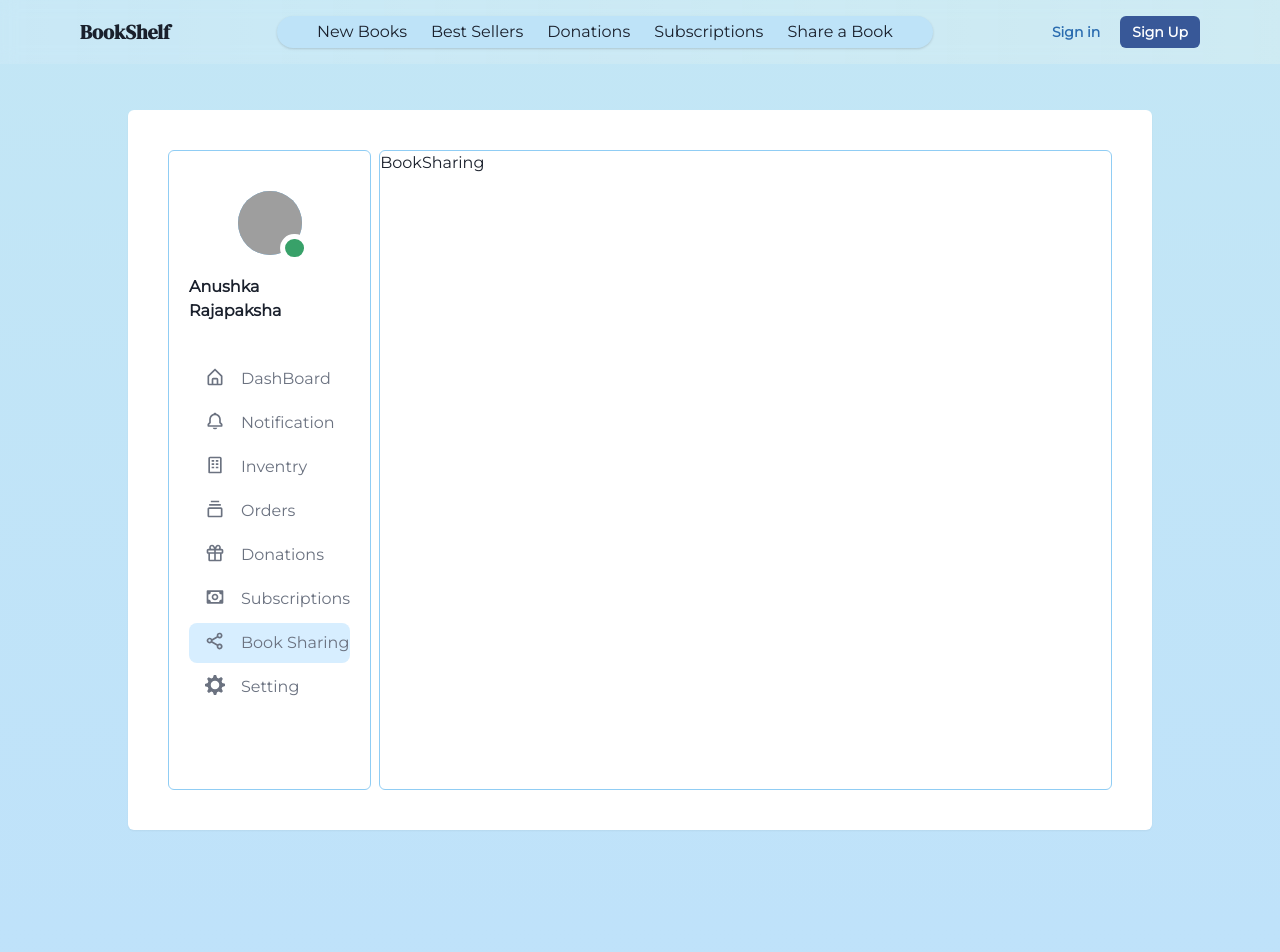
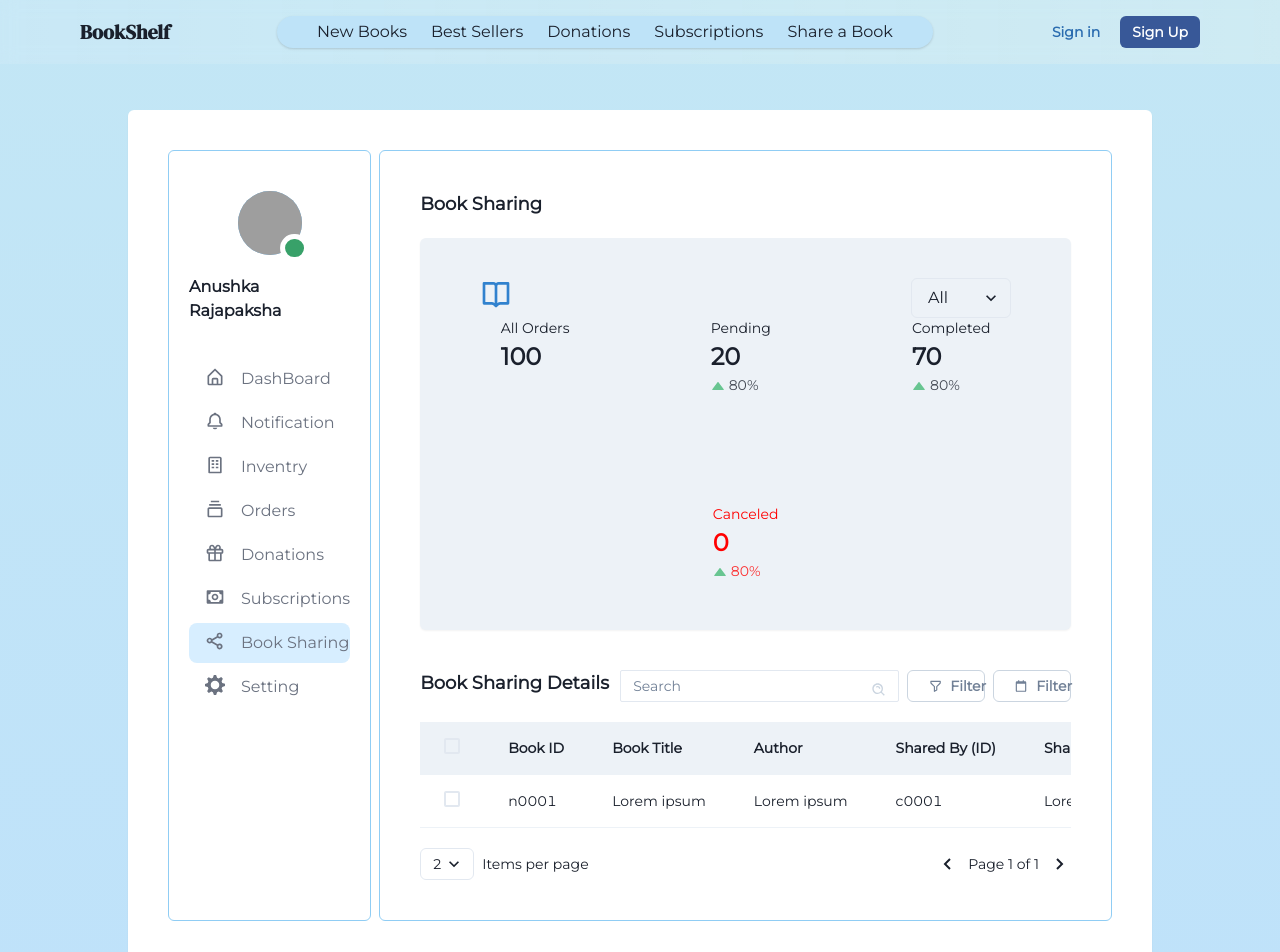
Before and after one commit to TharinduEpaz/bookshelf, a React (Vite) app in the folder bookshelf/: page /moderator/booksharing in a window 1280 px wide. Shown: the top 952 px of the page. Built offline with nearby package versions, Linux system fonts and the light colour scheme; grey boxes are pictures that could not be loaded.

Commit message:
add book sharing UI

```diff
--- a/bookshelf/src/App.jsx
+++ b/bookshelf/src/App.jsx
@@ -18,7 +18,7 @@ import {UserProvider} from './context/userContext';
 // Import Moderator Pages
 import Dashboard from "./pages/Moderator/M_Dashboard";
 import Notifications from "./pages/Moderator/M_Notifications";
-import Inventry from "./pages/Moderator/Inventry";
+import Inventry from "./pages/Moderator/M_Inventry";
 import Shop_M from "./pages/Moderator/M_Shop";
 import Orders from "./pages/Moderator/M_Orders";
 import Donations from "./pages/Moderator/M_Donations";
--- /dev/null
+++ b/bookshelf/src/components/Moderator/Filters/BookSharingFilter.jsx
@@ -0,0 +1,50 @@
+import React from "react";
+import {
+  Button,
+  Text,
+  Menu,
+  MenuButton,
+  MenuList,
+  Stack,
+  FormControl,
+  FormLabel,
+  Checkbox
+} from "@chakra-ui/react";
+
+import { BiFilterAlt } from "react-icons/bi";
+
+export default function BookSharingFilter() {
+  return (
+    <Menu>
+      <MenuButton
+        as={Button}
+        leftIcon={<BiFilterAlt />}
+        color={"gray.500"}
+        borderColor={"gray.300"}
+        variant="outline"
+        pl={5}
+        pr={5}
+        size={"sm"}
+      >
+        Filter
+      </MenuButton>
+      <MenuList p={5} w={"350px"}>
+        <Text fontSize={"lg"} fontWeight={"semibold"} pb={5}>
+          Filter
+        </Text>
+        <Stack>
+          <FormControl>
+            <FormLabel>Status</FormLabel>
+            <Stack pl={5}>
+              <Checkbox>Active</Checkbox>
+              <Checkbox>Revoked</Checkbox>
+            </Stack>
+          </FormControl>
+          <Button colorScheme="blue" borderRadius={10}>
+            Filter
+          </Button>
+        </Stack>
+      </MenuList>
+    </Menu>
+  );
+}
--- a/bookshelf/src/components/Moderator/ImageUploader.jsx
+++ b/bookshelf/src/components/Moderator/ImageUploader.jsx
@@ -6,15 +6,21 @@ import {
   HStack,
   Box,
   Spacer,
-  Center,
 } from "@chakra-ui/react";
 
 import { MdCloudUpload, MdDelete } from "react-icons/md";
 import { AiFillFileImage } from "react-icons/ai";
 
-export default function ImageUploader() {
-  const [image, setImage] = useState(null);
+export default function ImageUploader({ onImageUpload }) {
+  const [selectedImage, setSelectedImage] = useState(null);
   const [fileName, setFileName] = useState("No Selected file");
+
+  const handleImageUpload = (e) => {
+    setSelectedImage(URL.createObjectURL(e.target.files[0]));
+    setFileName(e.target.files[0].name);
+    onImageUpload(e.target.files[0]);
+  };
+
   return (
     <>
       <FormControl
@@ -34,15 +40,10 @@ export default function ImageUploader() {
           accept="image/*"
           className="input-field"
           hidden
-          onChange={({ target: { files } }) => {
-            files[0] && setFileName(files[0].name);
-            if (files) {
-              setImage(URL.createObjectURL(files[0]));
-            }
-          }}
+          onChange={handleImageUpload}
         />
-        {image ? (
-          <img src={image} height={150} width={150} alt={fileName} />
+        {selectedImage ? (
+          <img src={selectedImage} style={{maxHeight:280}} alt={fileName} />
         ) : (
           <>
             <MdCloudUpload color="#1475cf" size={60} />
@@ -52,6 +53,7 @@ export default function ImageUploader() {
             </Text>
           </>
         )}
+
       </FormControl>
       <HStack bgColor={"gray.300"} p={2} borderRadius={5}>
         <AiFillFileImage color="#1475cf" />
@@ -62,7 +64,7 @@ export default function ImageUploader() {
             cursor={"pointer"}
             onClick={() => {
               setFileName("No Selected file");
-              setImage(null);
+              setSelectedImage(null);
             }}
           />
         </Box>
--- a/bookshelf/src/components/Moderator/SearchPanel.jsx
+++ b/bookshelf/src/components/Moderator/SearchPanel.jsx
@@ -17,6 +17,7 @@ import OrganizationsFilter from "./Filters/OrganizationsFilter";
 import DonationsFilter from "./Filters/DonationFilter";
 import InventoryFilter from "./Filters/InventoryFilter";
 import OrdersFilter from "./Filters/OrdersFilter";
+import BookSharingFilter from "./Filters/BookSharingFilter";
 
 
 
@@ -41,6 +42,7 @@ export default function SearchPanel({name, filter}) {
           {filter === "orders" && <OrdersFilter />}
           {filter === "organizations" && <OrganizationsFilter />}
           {filter === "donations" && <DonationsFilter />}
+          {filter === "book_sharing" && <BookSharingFilter />}
           <DateFilter /> {/*  Date Filter */}
         </Flex>
       </Flex>
--- a/bookshelf/src/pages/Moderator/M_AddNewBook.jsx
+++ b/bookshelf/src/pages/Moderator/M_AddNewBook.jsx
@@ -1,4 +1,4 @@
-import React from "react";
+import React, { useState } from "react";
 import {
   Box,
   Button,
@@ -11,21 +11,15 @@ import {
   FormLabel,
   NumberInput,
   NumberInputField,
-  NumberInputStepper,
-  NumberIncrementStepper,
-  NumberDecrementStepper,
   Textarea,
   Stack,
   ButtonGroup,
-  RadioGroup,
-  Radio,
   CheckboxGroup,
   Checkbox,
 } from "@chakra-ui/react";
-import SideMenu from "../../components/Moderator/SIdeMenu";
 import ImageUploader from "../../components/Moderator/ImageUploader";
 
-export default function Inventry() {
+export default function AddNewBook() {
   const [value, setValue] = React.useState("1");
 
   const [bookName, setBookName] = React.useState("");
@@ -38,8 +32,10 @@ export default function Inventry() {
   const [sellingPrice, setSellingPrice] = React.useState("");
   const [quantityInStock, setQuantityInStock] = React.useState("1");
   const [description, setDescription] = React.useState("");
-  const [fileName, setFileName] = React.useState("");
+  // const [fileName, setFileName] = React.useState("");
   // const [coverImgURL, setCoverImgURL] = React.useState("");
+
+  const [image, setImage] = useState(null);
 
   //Check box
   const handleCheckboxChange = (value) => {
@@ -64,7 +60,8 @@ export default function Inventry() {
         sellingPrice,
         quantityInStock,
         description,
-        fileName,
+        image,
+        // fileName,
       };
       // const response = await fetch("http://localhost:3000/api/v1/books", {
       //   method: "POST",
@@ -113,12 +110,13 @@ export default function Inventry() {
 
                 <FormControl>
                   <FormLabel fontWeight={"semibold"}>ISBN</FormLabel>
-                  <Input
-                    type="int"
+                  <NumberInput>
+                    <NumberInputField
                       placeholder="ISBN of the Book"
                       value={isbn}
                       onChange={(e) => setIsbn(e.target.value)}
                     />
+                  </NumberInput>
                 </FormControl>
 
                 <FormControl>
@@ -183,12 +181,13 @@ export default function Inventry() {
                   <FormLabel fontWeight={"semibold"}>
                     Selling Price (Rs)
                   </FormLabel>
-                  <Input
-                    type="int"
+                  <NumberInput>
+                    <NumberInputField
                       placeholder="Price of the Book"
                       value={sellingPrice}
                       onChange={(e) => setSellingPrice(e.target.value)}
                     />
+                  </NumberInput>
                 </FormControl>
 
                 <FormControl>
@@ -221,7 +220,7 @@ export default function Inventry() {
 
             <GridItem colSpan={1}>
               <Stack spacing={5} mt={10}>
-                <ImageUploader onImageUpload={setFileName} />
+                <ImageUploader onImageUpload={setImage} />
 
                 {/* <FormControl bgColor={"#F4F5FA"} p={7} borderRadius={20}>
                       <Center flexDir={"column"}>
--- a/bookshelf/src/pages/Moderator/M_BookSharing.jsx
+++ b/bookshelf/src/pages/Moderator/M_BookSharing.jsx
@@ -1,7 +1,110 @@
-import React from 'react'
+import React from "react";
+import {
+  Box,
+  Card,
+  CardBody,
+  Flex,
+  Icon,
+  Spacer,
+  Text,
+  StatGroup,
+  Select,
+} from "@chakra-ui/react";
+
+import { BiBookOpen } from "react-icons/bi";
+import StatCard from "../../components/Moderator/StatCard";
+import DataTable from "../../components/Moderator/DataTable";
+import SearchPanel from "../../components/Moderator/SearchPanel";
+
 
 export default function BookSharing() {
+  const columns = [
+    "Book ID",
+    "Book Title",
+    "Author",
+    "Shared By (ID)",
+    "Shared By (Name)",
+    "Shared Date",
+    "Status",
+    "Action",
+  ];
+  const list = [
+    {
+      book_id: "n0001",
+      book_name: "Lorem ipsum",
+      author: "Lorem ipsum",
+      user_id: "c0001",
+      user_name: "Lorem ipsum",
+      date: "01.02.2023",
+      status: "Active",
+      action: "Registered",
+    },
+  ];
   return (
-    <div>BookSharing</div>
-  )
+    <>
+      <Box p={10}>
+        <Flex>
+          <Text fontSize="lg" fontWeight={"bold"}>
+            Book Sharing
+          </Text>
+        </Flex>
+
+        <Flex gap={20}>
+          <Card
+            mt={5}
+            p={5}
+            pl={10}
+            pr={10}
+            boxShadow="sm"
+            borderRadius="md"
+            bgColor={"#EDF2F7"}
+            w={"fit-content"}
+          >
+            <CardBody>
+              <Flex justifyContent={"space-between"}>
+                <Icon as={BiBookOpen} boxSize={8} color={"#3182CE"} />
+                <Select width={"100px"}>
+                  <option value="option1">All</option>
+                  <option value="option2">This week</option>
+                  <option value="option2">This Month</option>
+                </Select>
+              </Flex>
+              <StatGroup gap={100}>
+                <StatCard lable="All Orders" value={"100"} />
+                <StatCard
+                  lable="Pending"
+                  value="20"
+                  type="increase"
+                  percentage="80"
+                />
+                <StatCard
+                  lable="Completed"
+                  value="70"
+                  type="increase"
+                  percentage="80"
+                />
+                <StatCard
+                  color={"red"}
+                  lable="Canceled"
+                  value="0"
+                  type="increase"
+                  percentage="80"
+                />
+              </StatGroup>
+            </CardBody>
+          </Card>
+        </Flex>
+
+        <Spacer mt={10} />
+
+        <Box>
+          <SearchPanel name={"Book Sharing Details"} filter={"book_sharing"} />
+
+          <Spacer mt={5} />
+
+          <DataTable list={list} columnNames={columns} />
+        </Box>
+      </Box>
+    </>
+  );
 }
--- a/bookshelf/src/pages/Moderator/M_Orders.jsx
+++ b/bookshelf/src/pages/Moderator/M_Orders.jsx
@@ -4,8 +4,6 @@ import {
   Card,
   CardBody,
   Flex,
-  Grid,
-  GridItem,
   Icon,
   Spacer,
   Text,
@@ -13,7 +11,6 @@ import {
   Select,
 } from "@chakra-ui/react";
 import { BiBookOpen } from "react-icons/bi";
-import SideMenu from "../../components/Moderator/SIdeMenu";
 import StatCard from "../../components/Moderator/StatCard";
 import DataTable from "../../components/Moderator/DataTable";
 import SearchPanel from "../../components/Moderator/SearchPanel";
```
Also changed, not shown: bookshelf/src/pages/Moderator/M_Inventry.jsx (renamed from bookshelf/src/pages/Moderator/Inventry.jsx). Lines whose indentation alone changed are shown as unchanged.
